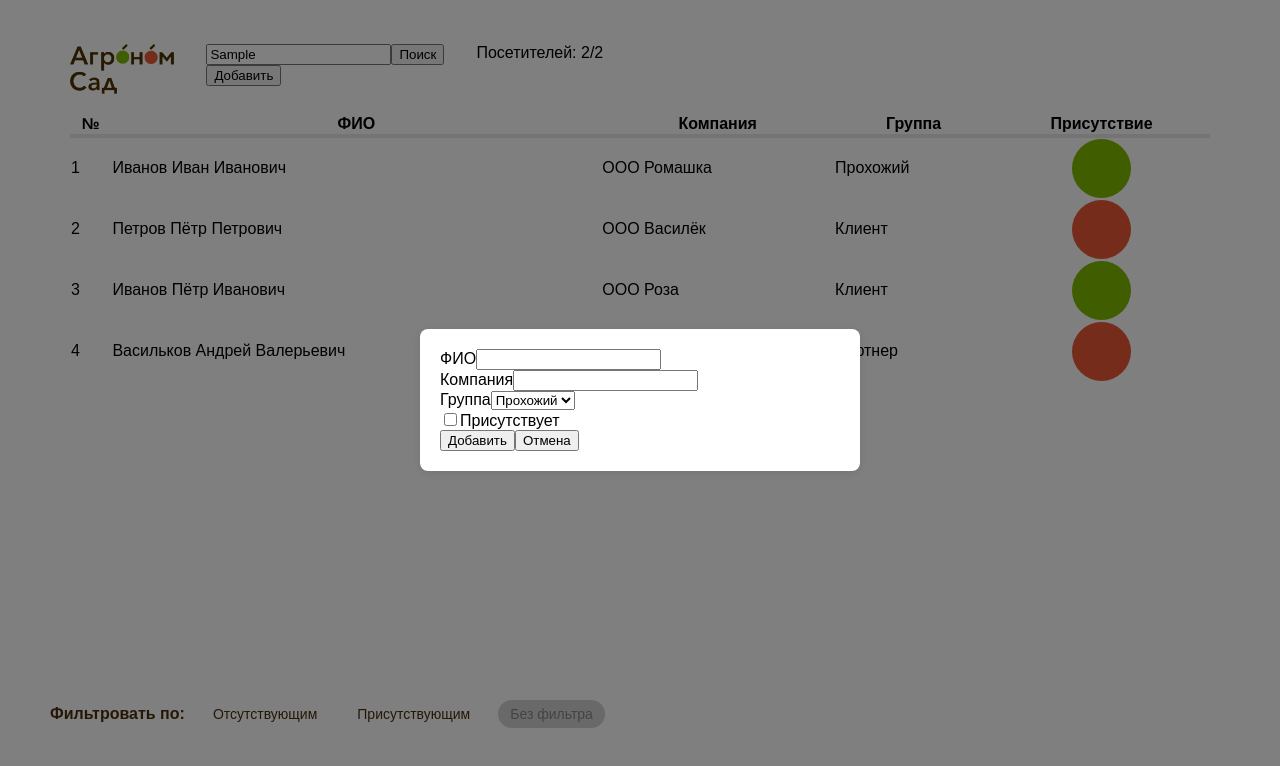
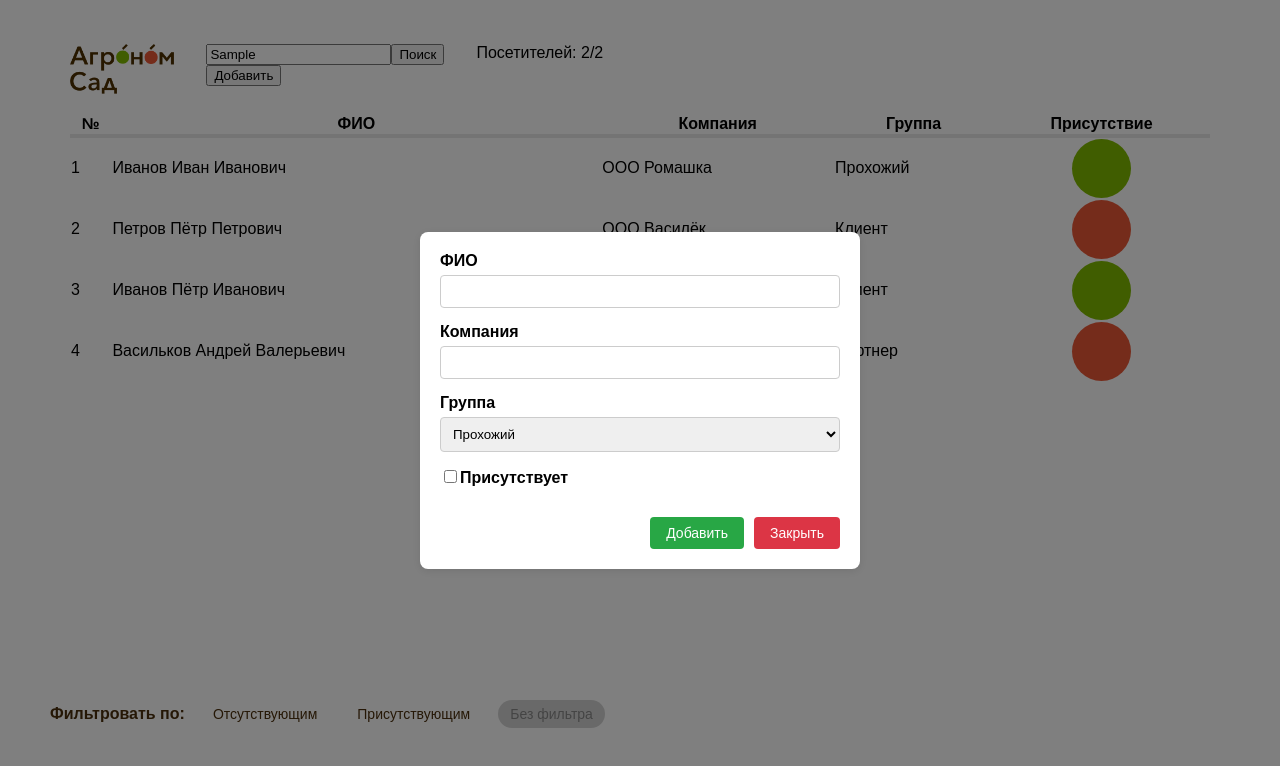
Before and after one commit to mcalexandretion/visitor-app-project, a React (Vite) app: page / in a window 1280 px wide. Both pictures are taken after typing "Sample" into the empty fields and a click on the button "Добавить". Shown: the top 766 px of the page. Built offline with nearby package versions, Linux system fonts and the light colour scheme; data requests are answered from the project's data file.

Commit message:
refactoring

```diff
--- a/src/components/VisitorForm.module.css
+++ b/src/components/VisitorForm.module.css
@@ -1,51 +1,51 @@
-.visitor-form {
+.visitorForm {
   display: flex;
   flex-direction: column;
   gap: 15px;
 }
 
-.form-group {
+.formGroup {
   display: flex;
   flex-direction: column;
   gap: 5px;
 }
 
-.form-group label {
+.formGroup label {
   font-weight: bold;
 }
 
-.form-group input,
-.form-group select {
+.formGroup input,
+.formGroup select {
   padding: 8px;
   border: 1px solid #ccc;
   border-radius: 4px;
-  font-size: 16px;
 }
 
-.form-actions {
+.formActions {
   display: flex;
   gap: 10px;
+  justify-content: flex-end;
+  margin-top: 15px;
 }
 
-.form-actions button {
-  padding: 10px 20px;
+.formActions button {
+  padding: 8px 16px;
   border: none;
   border-radius: 4px;
   cursor: pointer;
+  font-size: 14px;
 }
 
-.form-actions button[type="submit"] {
-  background: #28a745;
+.formActions button[type="submit"] {
+  background-color: #28a745;
   color: white;
 }
 
-.form-actions button[type="button"] {
-  background: #dc3545;
+.formActions button[type="button"] {
+  background-color: #dc3545;
   color: white;
 }
 
-@media (max-width: 600px) {
-  .visitor-form {
-    font-size: 14px;
-  }
+.formActions button:hover {
+  opacity: 0.9;
 }
--- a/src/components/VisitorForm.tsx
+++ b/src/components/VisitorForm.tsx
@@ -1,15 +1,16 @@
-import type { FC, FormEvent} from 'react';
+import type { FC, FormEvent } from 'react';
 import { useState } from 'react';
 import type { Visitor } from '../types/visitor';
-import './VisitorForm.module.css';
+import styles from './VisitorForm.module.css';
 
 interface VisitorFormProps {
   visitor?: Visitor;
   onSubmit: (data: Omit<Visitor, 'id'>) => void;
+  onDelete?: () => void; // Опционально для режима редактирования
   onClose: () => void;
 }
 
-export const VisitorForm: FC<VisitorFormProps> = ({ visitor, onSubmit, onClose }) => {
+export const VisitorForm: FC<VisitorFormProps> = ({ visitor, onSubmit, onDelete, onClose }) => {
   const [formData, setFormData] = useState<Omit<Visitor, 'id'>>({
     fullName: visitor?.fullName || '',
     company: visitor?.company || '',
@@ -23,8 +24,8 @@ export const VisitorForm: FC<VisitorFormProps> = ({ visitor, onSubmit, onClose }
   };
 
   return (
-    <form onSubmit={handleSubmit} className="visitor-form">
-      <div className="form-group">
+    <form onSubmit={handleSubmit} className={styles.visitorForm}>
+      <div className={styles.formGroup}>
         <label>ФИО</label>
         <input
           type="text"
@@ -33,7 +34,7 @@ export const VisitorForm: FC<VisitorFormProps> = ({ visitor, onSubmit, onClose }
           required
         />
       </div>
-      <div className="form-group">
+      <div className={styles.formGroup}>
         <label>Компания</label>
         <input
           type="text"
@@ -42,7 +43,7 @@ export const VisitorForm: FC<VisitorFormProps> = ({ visitor, onSubmit, onClose }
           required
         />
       </div>
-      <div className="form-group">
+      <div className={styles.formGroup}>
         <label>Группа</label>
         <select
           value={formData.group}
@@ -51,9 +52,10 @@ export const VisitorForm: FC<VisitorFormProps> = ({ visitor, onSubmit, onClose }
           <option value="Прохожий">Прохожий</option>
           <option value="Клиент">Клиент</option>
           <option value="Партнер">Партнер</option>
+          <option value="Гости">Гости</option>
         </select>
       </div>
-      <div className="form-group">
+      <div className={styles.formGroup}>
         <label>
           <input
             type="checkbox"
@@ -63,9 +65,19 @@ export const VisitorForm: FC<VisitorFormProps> = ({ visitor, onSubmit, onClose }
           Присутствует
         </label>
       </div>
-      <div className="form-actions">
-        <button type="submit">Добавить</button>
-        <button type="button" onClick={onClose}>Отмена</button>
+      <div className={styles.formActions}>
+        {visitor ? (
+          <>
+            <button type="submit">Сохранить</button>
+            <button type="button" onClick={onDelete}>Удалить</button>
+            <button type="button" onClick={onClose}>Закрыть</button>
+          </>
+        ) : (
+          <>
+            <button type="submit">Добавить</button>
+            <button type="button" onClick={onClose}>Закрыть</button>
+          </>
+        )}
       </div>
     </form>
   );
```
